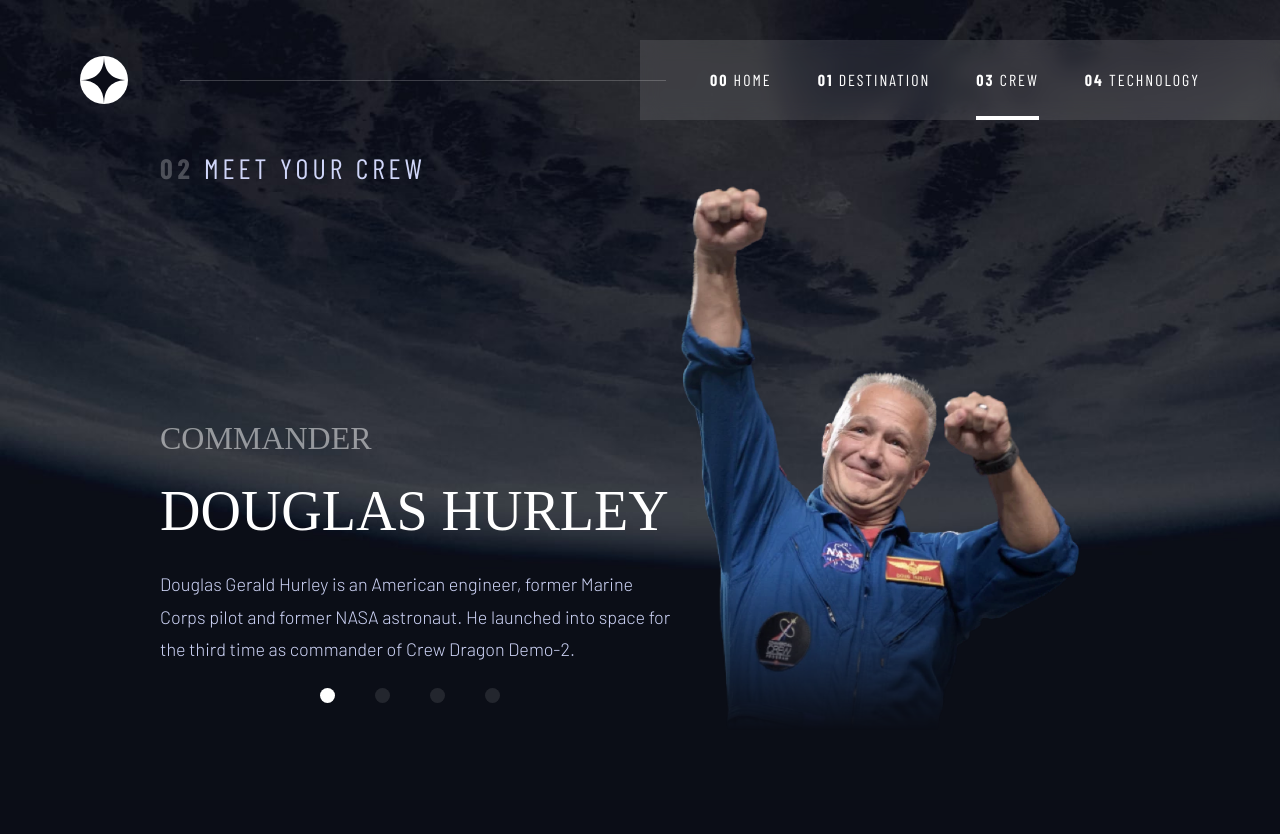
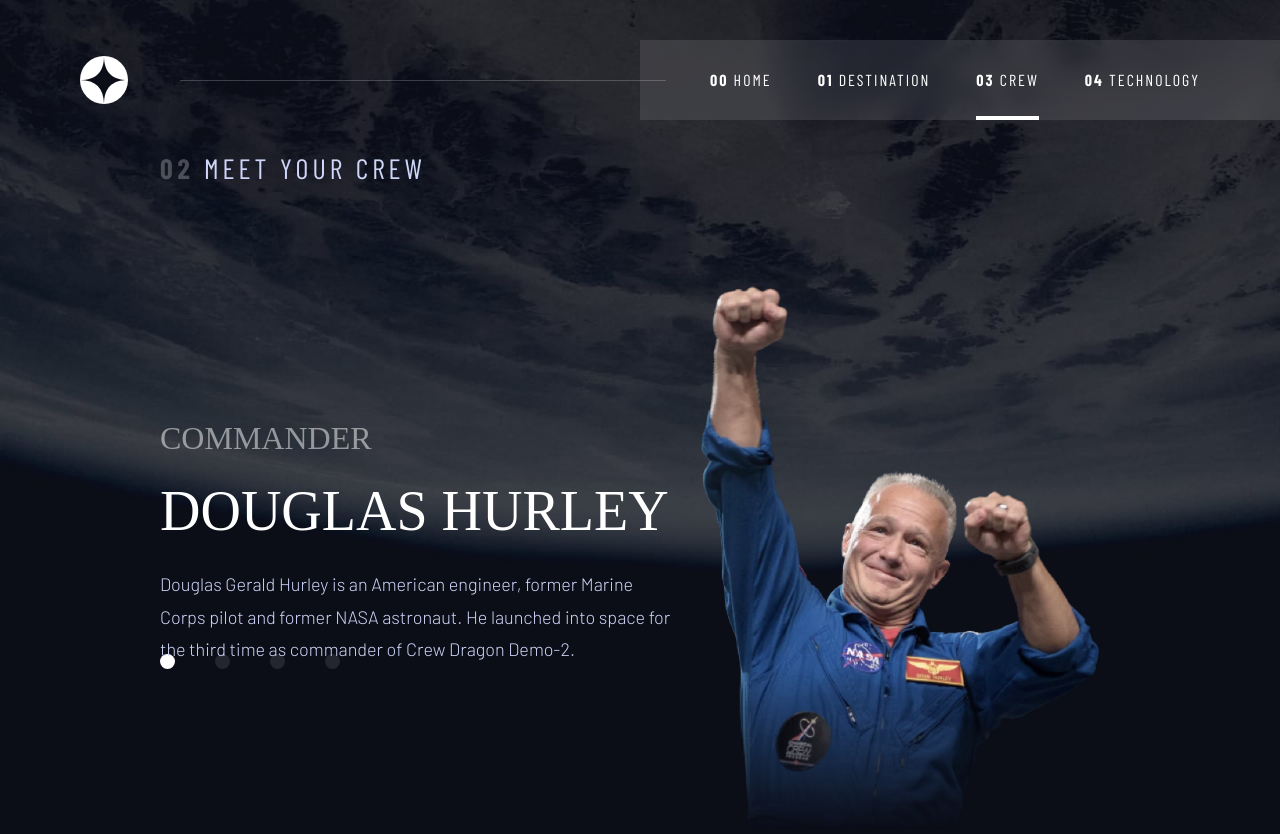
Before and after one commit to aminetiouk/space-tourism-website, a React (Vite) app: page /crew in a window 1280 px wide. Built offline with nearby package versions, Linux system fonts and the light colour scheme; a web font is replaced by a local one.

Commit message:
refactor: simplify CrewCard props and improve layout separation

```diff
--- a/src/components/crew/Crew.tsx
+++ b/src/components/crew/Crew.tsx
@@ -3,81 +3,64 @@ import data from '../../lib/data.json';
 import { useState } from 'react';
 
 type TCrewCardProps = {
-  crews: {
-    role: string;
-    name: string;
-    bio: string;
-    images: { webp: string };
-  }[];
   role: string;
   name: string;
   bio: string;
-  currentIndex: number;
-  setCurrentIndex: React.Dispatch<React.SetStateAction<number>>;
   imageKey: string;
 };
 
-function CrewCard({
-  crews,
-  role,
-  name,
-  bio,
-  currentIndex,
-  setCurrentIndex,
-  imageKey
-}: TCrewCardProps) {
+function CrewCard({ role, name, bio, imageKey }: TCrewCardProps) {
   const imgSrc = `/assets/crew/${imageKey}`;
+  console.log(imageKey);
   return (
     <div className="crew">
-      <div className="crew-content">
-        <div className="crew-info">
-          <h3 className="text-preset-4">{role}</h3>
-          <h2 className="text-preset-3">{name}</h2>
-          <p className="text-preset-9">{bio}</p>
-        </div>
-
-        <nav>
-          <ul className="crew-nav">
-            {crews.map((crew, index) => (
-              <li key={crew.name}>
-                <button
-                  className={`crew-button ${index === currentIndex ? 'crew-button__active' : ''}`}
-                  onClick={() => setCurrentIndex(index)}
-                ></button>
-              </li>
-            ))}
-          </ul>
-        </nav>
+      <div className="crew-info">
+        <h3 className="text-preset-4">{role}</h3>
+        <h2 className="text-preset-3">{name}</h2>
+        <p className="text-preset-9">{bio}</p>
       </div>
-      <div>
-        <img src={imgSrc} alt="crew image" className="crew-image" />
+      <div className="image-container">
+        <img
+          src={imgSrc}
+          alt="crew image"
+          className={`crew-image ${imageKey === 'image-mark-shuttleworth.webp' ? 'crew-image__edit' : ''}`}
+        />
       </div>
     </div>
   );
 }
 
 export default function Crew() {
-  const crew = data.crew;
+  const crews = data.crew;
   const [currentIndex, setCurrentIndex] = useState(0);
-  const currentCrew = crew[currentIndex];
+  const currentCrew = crews[currentIndex];
   const imageKey = currentCrew.images.webp.split('/').pop() ?? '';
 
   return (
-    <PageWrapper>
-      <div className="crew-container">
-        <h1 className="text-preset-5">
-          <span className="title-number">02</span> MEET YOUR CREW
-        </h1>
+    <div className="crew-container">
+      <h1 className="text-preset-5">
+        <span className="title-number">02</span> MEET YOUR CREW
+      </h1>
+      <nav>
+        <ul className="crew-nav">
+          {crews.map((crew, index) => (
+            <li key={crew.name}>
+              <button
+                className={`crew-button ${index === currentIndex ? 'crew-button__active' : ''}`}
+                onClick={() => setCurrentIndex(index)}
+              ></button>
+            </li>
+          ))}
+        </ul>
+      </nav>
+      <PageWrapper page={`crew-${currentIndex}`}>
         <CrewCard
-          crews={crew}
           role={currentCrew.role.toUpperCase()}
           name={currentCrew.name.toUpperCase()}
           bio={currentCrew.bio}
-          currentIndex={currentIndex}
-          setCurrentIndex={setCurrentIndex}
           imageKey={imageKey}
         />
-      </div>
-    </PageWrapper>
+      </PageWrapper>
+    </div>
   );
 }
```
